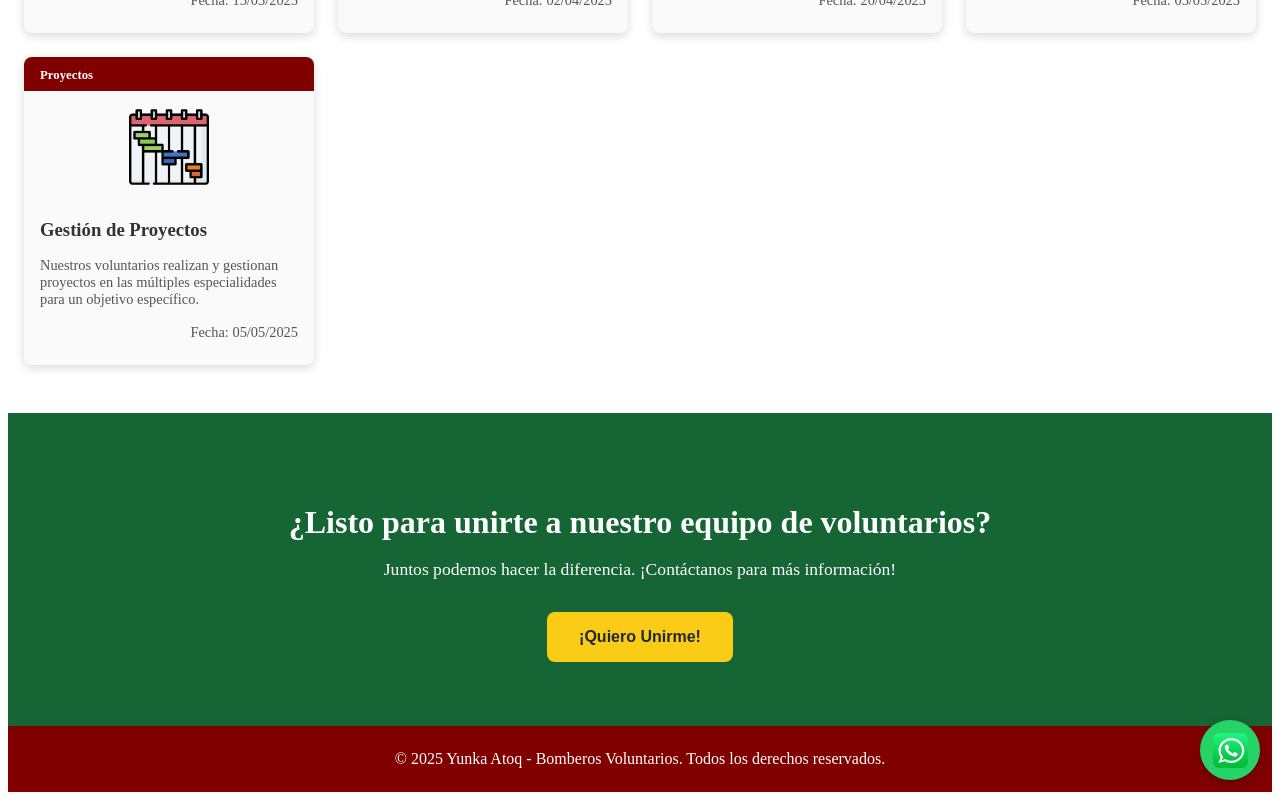
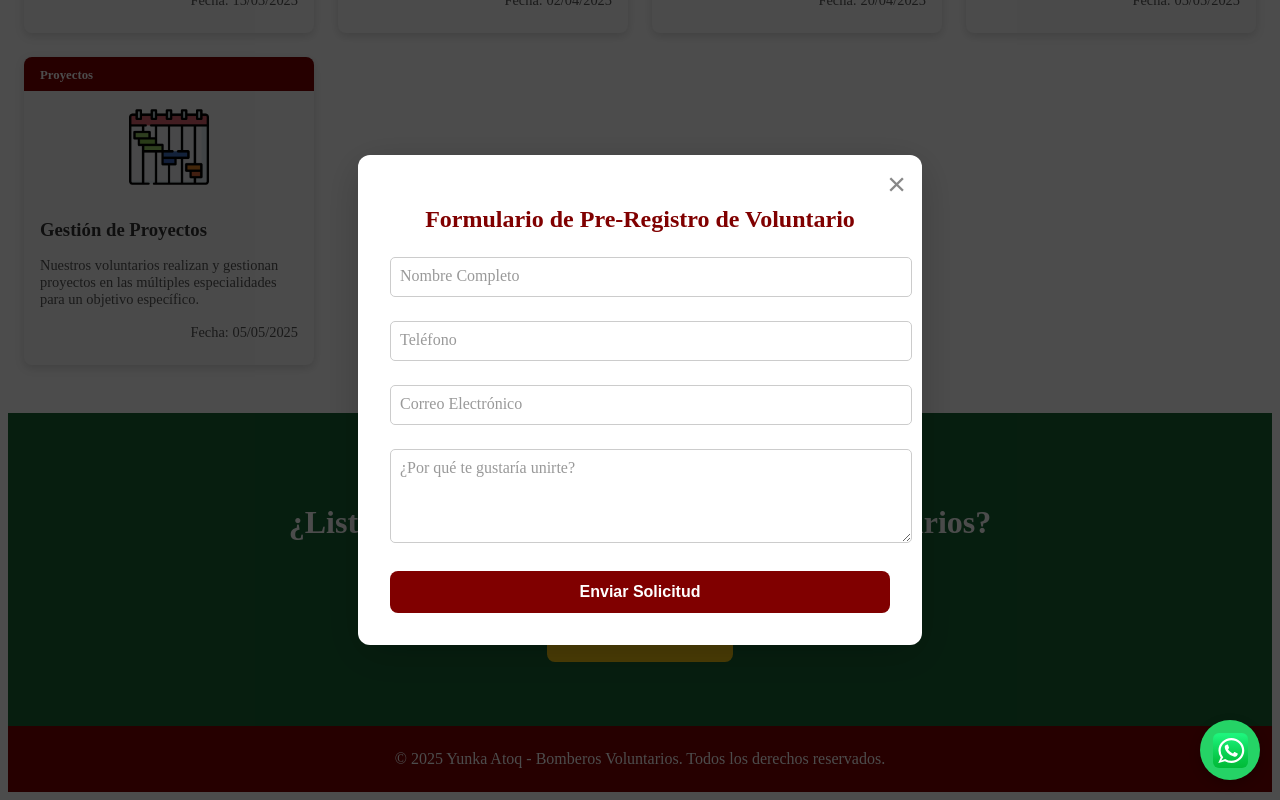
Before and after one commit to tasajos/bomberosatoqreact, a React (Vite) app in the folder yunka-atoq-react/: page / in a window 1280 px wide. Both pictures are taken after a click on the button "¡Quiero Unirme!". Shown: the part 2420-3220 px from the top of the page. Built offline with nearby package versions, Linux system fonts and the light colour scheme; no server answers; the database is empty.

Commit message:
update_call_toaction

```diff
--- a/yunka-atoq-react/src/components/CallToAction.css
+++ b/yunka-atoq-react/src/components/CallToAction.css
@@ -35,3 +35,93 @@
 .cta-button:hover {
   background-color: #fde047; /* Amarillo más claro */
 }
+
+.modalBackdrop {
+  position: fixed;
+  top: 0;
+  left: 0;
+  width: 100%;
+  height: 100%;
+  background: rgba(0, 0, 0, 0.7);
+  display: flex;
+  align-items: center;
+  justify-content: center;
+  z-index: 1000;
+}
+
+.modalContent {
+  background: white;
+  padding: 2rem;
+  border-radius: 12px;
+  width: 90%;
+  max-width: 500px;
+  position: relative;
+  box-shadow: 0 10px 40px rgba(0,0,0,0.2);
+}
+
+.modalContent h2 {
+  font-size: 1.5rem;
+  color: #800000;
+  margin-bottom: 1.5rem;
+}
+
+.closeButton {
+  position: absolute;
+  top: 10px;
+  right: 10px;
+  background: none;
+  border: none;
+  font-size: 2rem;
+  color: #888;
+  cursor: pointer;
+}
+
+/* Estilos del formulario (copiados de ContactPage) */
+.inputGroup {
+  position: relative;
+  margin-bottom: 1.5rem;
+}
+.inputGroup input,
+.inputGroup textarea {
+  width: 100%;
+  padding: 10px;
+  border: 1px solid #ccc;
+  border-radius: 5px;
+  font-size: 1rem;
+  background: transparent;
+}
+.inputGroup label {
+  position: absolute;
+  top: 10px;
+  left: 10px;
+  color: #999;
+  pointer-events: none;
+  transition: all 0.2s ease;
+}
+.inputGroup input:focus + label,
+.inputGroup input:valid + label,
+.inputGroup textarea:focus + label,
+.inputGroup textarea:valid + label {
+  top: -10px;
+  left: 5px;
+  font-size: 0.8rem;
+  color: #800000;
+  background: white;
+  padding: 0 5px;
+}
+.modalSubmitButton {
+  width: 100%;
+  padding: 0.75rem;
+  background-color: #800000; /* Color guindo para el botón */
+  color: white;
+  border: none;
+  border-radius: 8px;
+  font-size: 1rem;
+  font-weight: bold;
+  cursor: pointer;
+  transition: background-color 0.3s, transform 0.2s;
+}
+.modalSubmitButton:hover {
+  background-color: #a83232;
+  transform: translateY(-2px);
+}
--- a/yunka-atoq-react/src/components/CallToAction.tsx
+++ b/yunka-atoq-react/src/components/CallToAction.tsx
@@ -1,14 +1,78 @@
 // src/components/CallToAction.tsx
+import React, { useState } from 'react';
 import './CallToAction.css';
 
 function CallToAction() {
+  // 1. Estados para controlar el modal y los campos del formulario
+  const [isModalOpen, setIsModalOpen] = useState(false);
+  const [name, setName] = useState('');
+  const [phone, setPhone] = useState('');
+  const [email, setEmail] = useState('');
+  const [message, setMessage] = useState('');
+
+  // 2. Función para abrir el modal
+  const handleOpenModal = () => setIsModalOpen(true);
+
+  // 3. Función para cerrar el modal
+  const handleCloseModal = () => {
+    setIsModalOpen(false);
+    // Opcional: Reinicia los campos del formulario al cerrar
+    setName('');
+    setPhone('');
+    setEmail('');
+    setMessage('');
+  };
+
+  // 4. Lógica de envío a WhatsApp (copiada y adaptada del formulario de contacto)
+  const handleSubmit = (event: React.FormEvent) => {
+    event.preventDefault();
+    const numeroWhatsApp = "+59168503758";
+    const mensajeFinal = `*Solicitud de Voluntariado* 🤝\n\n*Nombre:* ${name}\n*Teléfono:* ${phone}\n*Correo:* ${email}\n\n*Mensaje:*\n${message}`;
+    const url = `https://wa.me/${numeroWhatsApp}?text=${encodeURIComponent(mensajeFinal)}`;
+    window.open(url, "_blank");
+
+    handleCloseModal(); // Cierra el modal después de enviar
+  };
+
   return (
     <section className="cta-section">
       <div className="cta-content">
         <h2>¿Listo para unirte a nuestro equipo de voluntarios?</h2>
         <p>Juntos podemos hacer la diferencia. ¡Contáctanos para más información!</p>
-        <button className="cta-button">¡Quiero Unirme!</button>
+        {/* 5. Añadimos un onClick para abrir el modal */}
+        <button className="cta-button" onClick={handleOpenModal}>¡Quiero Unirme!</button>
       </div>
+
+      {/* 6. Renderizado condicional del modal */}
+      {isModalOpen && (
+        <div className="modalBackdrop" onClick={handleCloseModal}>
+          <div className="modalContent" onClick={(e) => e.stopPropagation()}>
+            <button className="closeButton" onClick={handleCloseModal}>&times;</button>
+            <h2>Formulario de Pre-Registro de Voluntario</h2>
+            <form onSubmit={handleSubmit}>
+              <div className="inputGroup">
+                <input type="text" id="modal-name" required value={name} onChange={(e) => setName(e.target.value)} />
+                <label htmlFor="modal-name">Nombre Completo</label>
+              </div>
+              <div className="inputGroup">
+                <input type="tel" id="modal-phone" required value={phone} onChange={(e) => setPhone(e.target.value)} />
+                <label htmlFor="modal-phone">Teléfono</label>
+              </div>
+              <div className="inputGroup">
+                <input type="email" id="modal-email" required value={email} onChange={(e) => setEmail(e.target.value)} />
+                <label htmlFor="modal-email">Correo Electrónico</label>
+              </div>
+              <div className="inputGroup">
+                <textarea id="modal-message" rows={4} required value={message} onChange={(e) => setMessage(e.target.value)}></textarea>
+                <label htmlFor="modal-message">¿Por qué te gustaría unirte?</label>
+              </div>
+              <button type="submit" className="modalSubmitButton">
+                Enviar Solicitud
+              </button>
+            </form>
+          </div>
+        </div>
+      )}
     </section>
   );
 }
```
